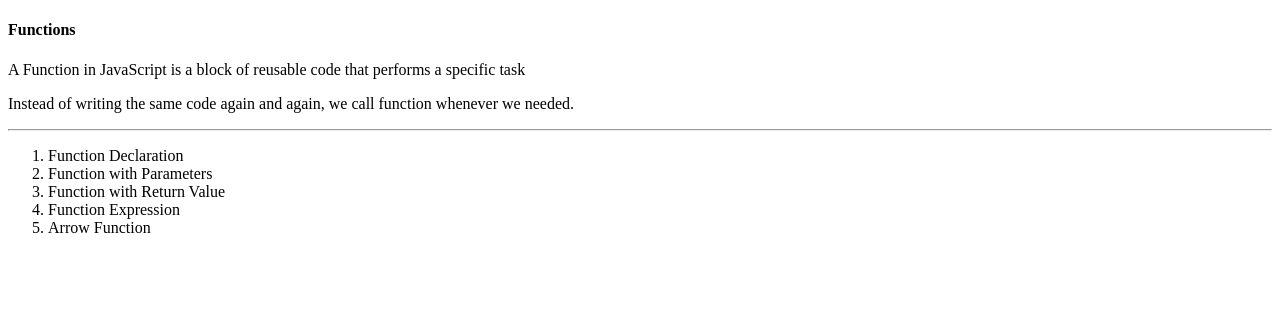
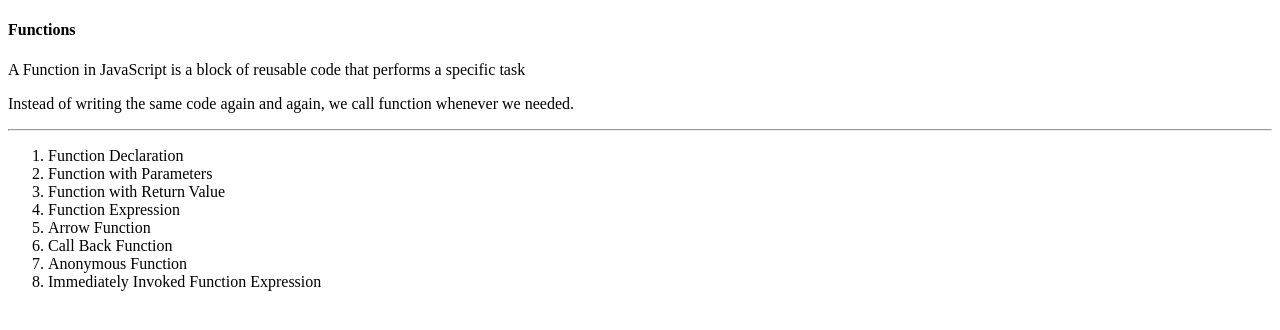
Before and after one commit to darshanl007/html-css-js-basics, a plain HTML site: page JS/functions.html in a window 1280 px wide. Drawn offline with Linux system fonts and the light colour scheme.

Commit message:
IIFE - Immediately Invoked Function  Expression

```diff
--- a/JS/functions.html
+++ b/JS/functions.html
@@ -17,6 +17,9 @@
         <li>Function with Return Value</li>
         <li>Function Expression</li>
         <li>Arrow Function</li>
+        <li>Call Back Function</li>
+        <li>Anonymous Function</li>
+        <li>Immediately Invoked Function Expression</li>
     </ol>
 
     <script src="functions.js"></script>
--- a/JS/functions.js
+++ b/JS/functions.js
@@ -137,8 +137,6 @@ function thankYou(callback) {
 // Passing function as an argument
 thankYou(greetMessage);
 
-console.log("----------------------------");
-
 // Anonymous Function with setTimeout()
 
 setTimeout(function() {
@@ -150,3 +148,11 @@ setTimeout(function() {
 setInterval(() => {
     console.log("Runs after every 4 seconds");
 }, 4000);
+
+console.log("------------------------------");
+
+// Immediately Invoked Function Expression (IIFE)
+
+(function () {
+    console.log("IIFE executed immediately");
+})();
```
